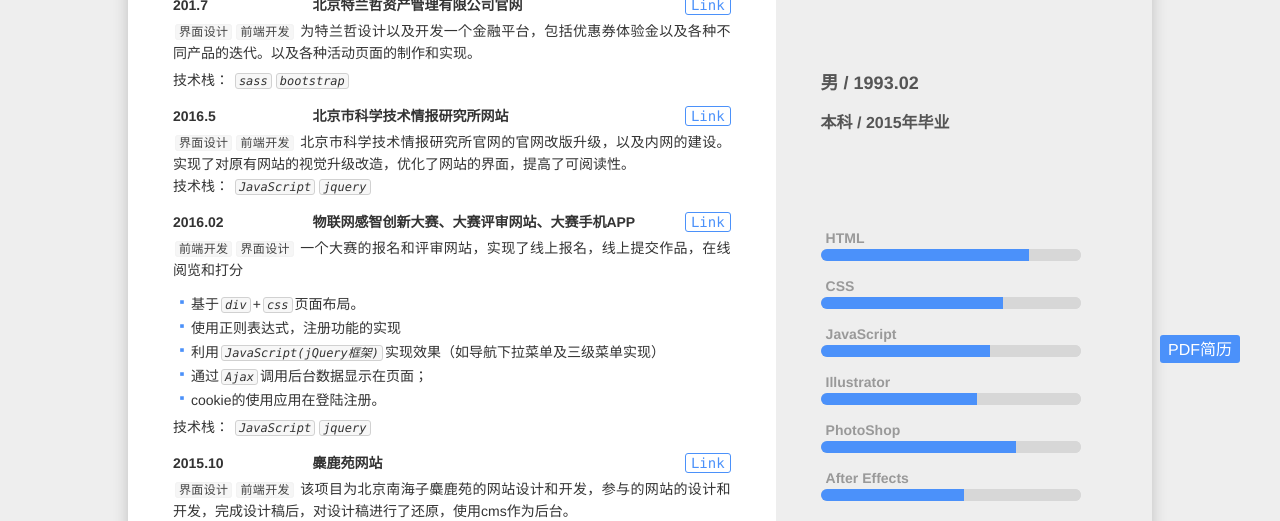
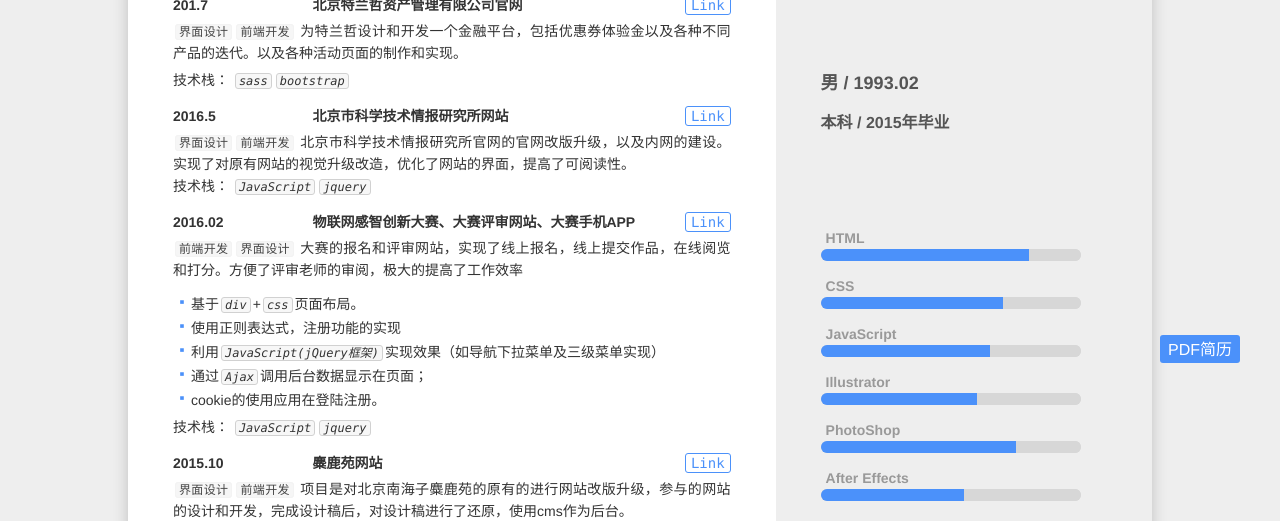
Before and after one commit to YYPing/resume, a website: page resume-yyp/index.html in a window 1280 px wide. Shown: the part 431-952 px from the top of the page. Drawn offline with Linux system fonts and the light colour scheme.

Commit message:
resume
resume

```diff
--- a/resume-yyp/index.html
+++ b/resume-yyp/index.html
@@ -73,8 +73,7 @@
                         <div class=item-bd>
                             <p class="section-content item-bd">
                                 <strong>界面设计</strong><strong>前端开发</strong>
-
-                                为特兰哲设计以及开发一个金融平台，包括优惠券体验金以及各种不同产品的迭代。以及各种活动页面的制作和实现。
+                                为特兰哲设计和开发一个金融平台，包括优惠券体验金以及各种不同产品的迭代。以及各种活动页面的制作和实现。
 
                             </p>
                             <p class="section-content item-bd">
@@ -110,7 +109,7 @@
                         <div class=item-bd>
                             <p class=section-content>
                                 <strong>前端开发</strong><strong>界面设计</strong>
-                                一个大赛的报名和评审网站，实现了线上报名，线上提交作品，在线阅览和打分
+                                大赛的报名和评审网站，实现了线上报名，线上提交作品，在线阅览和打分。方便了评审老师的审阅，极大的提高了工作效率
                                 <ul class=section-list>
                                     <li><p class=section-content><i class="iconfont icon-dot"></i>基于<em>div</em>+<em>css</em>页面布局。</p></li>
                                     <li><p class=section-content><i class="iconfont icon-dot"></i>使用正则表达式，注册功能的实现</p></li>
@@ -134,7 +133,7 @@
                         <div class=item-bd>
                             <p class=section-content>
                                 <strong>界面设计</strong><strong>前端开发</strong>
-                                该项目为北京南海子麋鹿苑的网站设计和开发，参与的网站的设计和开发，完成设计稿后，对设计稿进行了还原，使用cms作为后台。
+                                项目是对北京南海子麋鹿苑的原有的进行网站改版升级，参与的网站的设计和开发，完成设计稿后，对设计稿进行了还原，使用cms作为后台。
                                 <ul class=section-list>
                                     <li><p class=section-content><i class="iconfont icon-dot"></i>按照psd文档内容切好图片，准备布局；</p></li>
                                     <li><p class=section-content><i class="iconfont icon-dot"></i>使用html、css完成网页布局；</p></li>
```
Also changed, not shown: 1 other file.
